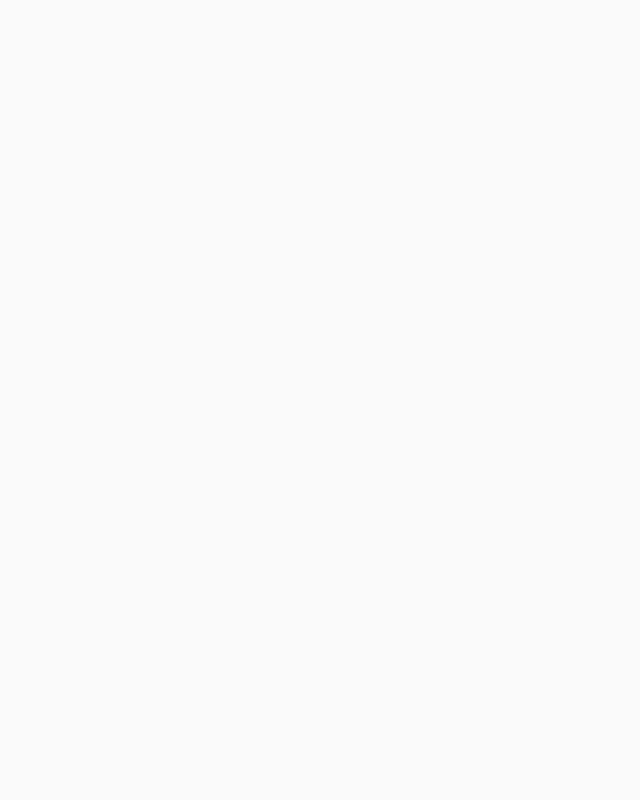
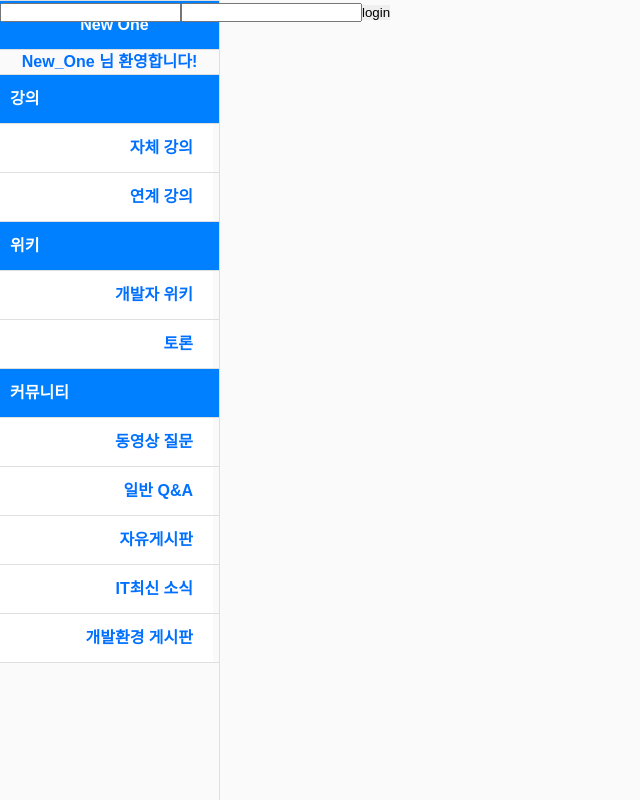
Before and after one commit to Newone-jeju/edu_NewOne, a Vue app in the folder front/: page /login in a window 1280 px wide. Shown: the whole page, without its empty margins (0-640 px from the left). Built offline with nearby package versions, Linux system fonts and the light colour scheme.

Commit message:
login service

```diff
--- /dev/null
+++ b/front/src/components/login.vue
@@ -0,0 +1,29 @@
+<template>
+  <div id="login" class="container">
+    <div class="login-box">
+      <input type="text" v-model="id">
+      <input type="password" v-model="password">
+      <button @click="login" type="submit">login</button>
+    </div>
+  </div>
+</template>
+
+<script>
+import auth from '@/services/authentication'
+export default {
+  data () {
+    return {
+      id: '',
+      password: ''
+    }
+  },
+  methods: {
+    login () {
+      auth.login({
+        id: this.id,
+        password: this.password
+      })
+    }
+  }
+}
+</script>
--- a/front/src/router/index.js
+++ b/front/src/router/index.js
@@ -2,8 +2,9 @@ import Vue from 'vue'
 import Router from 'vue-router'
 import index from '@/components/index'
 import MainNav from '@/components/MainNav'
-import posts from '@/components/posts/posts'
+import NewPost from '@/components/posts/new'
 import all from '@/components/posts/all'
+import login from '@/components/login'
 
 Vue.use(Router)
 
@@ -22,7 +23,7 @@ export default new Router({
       path: '/community/new',
       name: 'new_community_path',
       components: {
-        'default': posts,
+        'default': NewPost,
         'MainNav': MainNav
       }
     },
@@ -33,6 +34,14 @@ export default new Router({
         'default': all,
         'MainNav': MainNav
       }
+    },
+    {
+      path: '/login',
+      name: 'login_path',
+      components: {
+        'default': login,
+        'MainNav': MainNav
+      }
     }
   ]
 })
--- /dev/null
+++ b/front/src/services/authentication.js
@@ -0,0 +1,7 @@
+import http from './http'
+
+export default {
+  login (credentials) {
+    return http().post('login', credentials)
+  }
+}
```
Also changed, not shown: front/src/components/posts/new.vue (renamed from front/src/components/posts/posts.vue).
